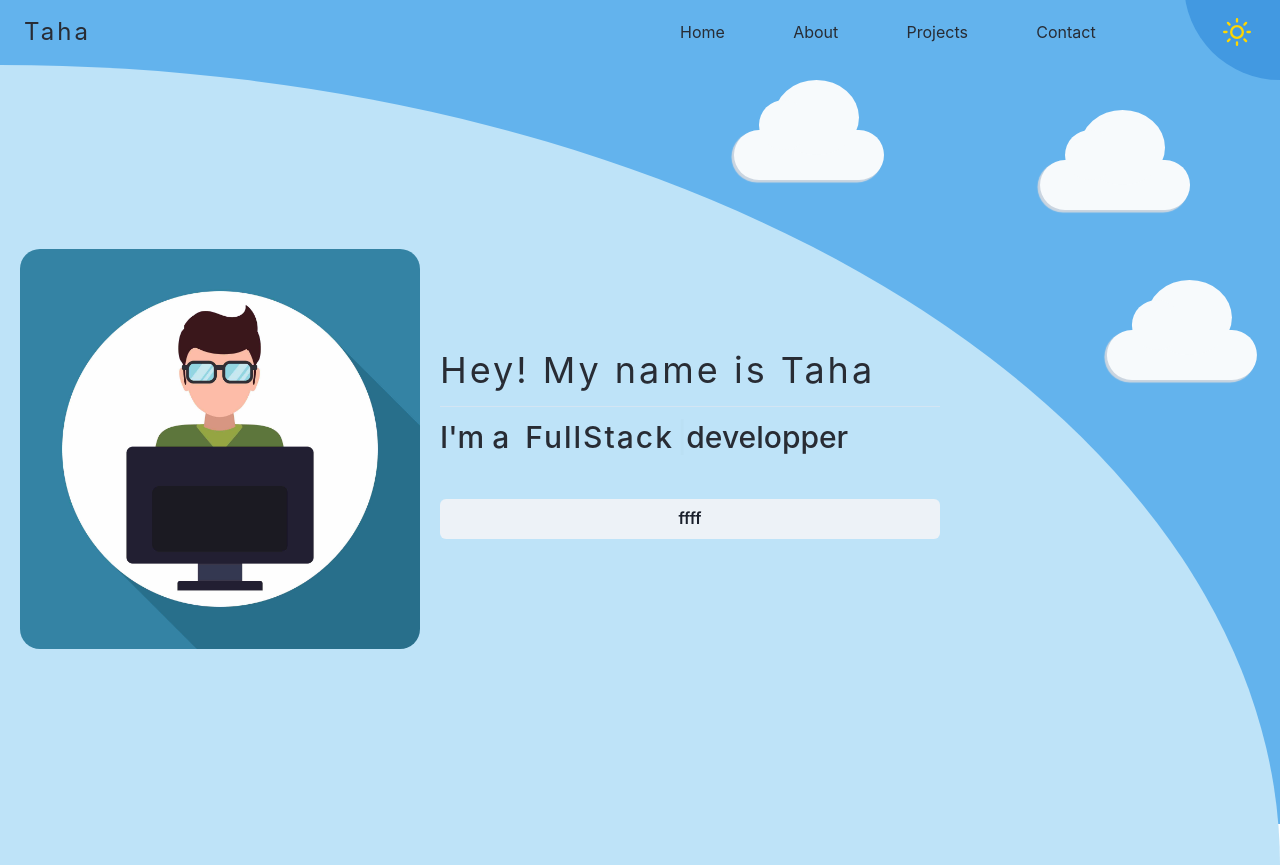
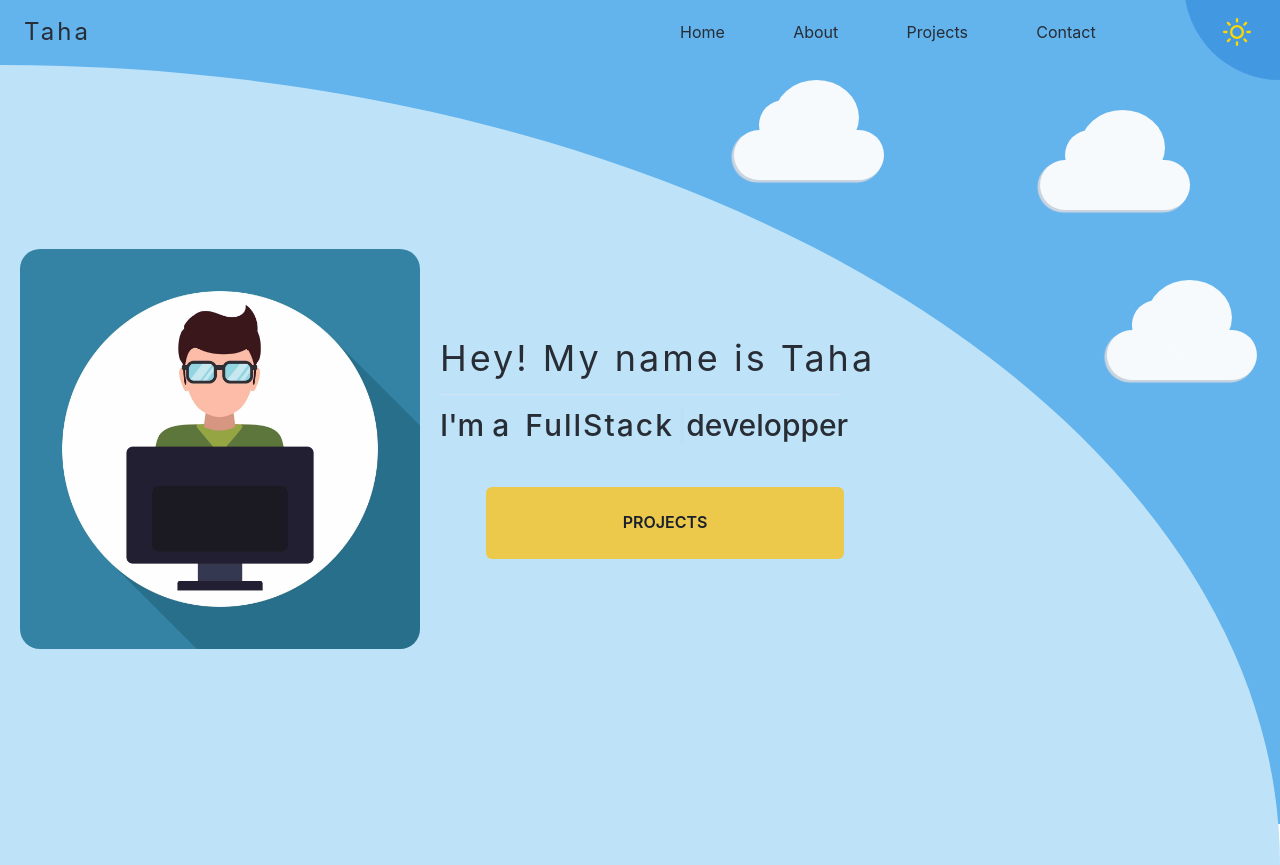
Before and after one commit to tahasama/myPortfolio, a React (Create React App) app: page / in a window 1280 px wide. Built offline with nearby package versions, Linux system fonts and the light colour scheme.

Commit message:
hero page in progress button

```diff
--- a/src/components/home.tsx
+++ b/src/components/home.tsx
@@ -13,10 +13,12 @@ import devNight from "../images/devNight2.png";
 import devDay from "../images/devDay.jpg";
 import CloudNstars from "./cloudNstars";
 // import { ArrowForwardIcon } from "@chakra-ui/icons";
+import { motion } from "framer-motion";
 
 const Home = () => {
   const colorOnLight = useColorModeValue("blue.100", "purple.900");
   const bglOnLight = useColorModeValue("blue.300", "gray.900");
+  const buttonLight = useColorModeValue("yellow.400", "purple.400");
   const { colorMode } = useColorMode();
 
   return (
@@ -39,14 +41,10 @@ const Home = () => {
         mt: "65px",
         transform: " rotate(180deg)",
         zIndex: 1,
-        // shadow: "2xl",
       }}
     >
-      {/* {s.map((v: any) => ( */}
-      {/* <Box position={"absolute"} top={`${v}px`} left={`${v * 30}px`}> */}
       <CloudNstars />
 
-      {/* ))} */}
       {colorMode !== "light" ? (
         <Img
           position={"relative"}
@@ -61,7 +59,6 @@ const Home = () => {
         ></Img>
       ) : (
         <Img
-          // position={"absolute"}
           position={"relative"}
           mx={5}
           mt={[0, 50]}
@@ -74,66 +71,54 @@ const Home = () => {
         ></Img>
       )}
       <Flex
-        // bg={"white"}
         zIndex={2}
         flexDirection="column"
-        // float={"right"}
         position="relative"
-        // left={[2, 3, 12, 24]}
-        // mx={[-400, 0, -2, 5]}
         lineHeight={"taller"}
         top={["-40", 0]}
-        w={[300, 500]}
-        // bg={"red"}
-        // mt={"16"}
+        w={[300, 330, 450]}
+        // alignItems={["center", "baseline"]}
       >
-        {/* {cloud} */}
-        {/* <Cloud /> */}
-        {/* <Flex
-          alignItems={"center"}
-          justifyContent={"center"}
-          flexDirection={"column"}
-          //   w={["100vw", "auto"]}
-          bg={"red"}
-        > */}
         <Box
           fontSize={["lg", "xl", "2xl", "3xl", "4xl", "5xl"]}
           letterSpacing={3}
           fontWeight={[500, 400]}
-          // mt={[-20, 0, 0, 0]}
           flexWrap="wrap"
         >
           Hey! My name is Taha
         </Box>
         <Box>
-          <Divider />
+          <Divider w={[300, 280, 320, 380, 400]} />
         </Box>
-        {/* <Box fontSize="4xl"> My name is Taha</Box> */}
         <Flex
           fontSize={["md", "lg", "xl", "2xl", "3xl"]}
           fontWeight={[600, 500]}
-          // flexWrap="wrap"
         >
           I'm a &nbsp;
           <Hero />
           developper
         </Flex>
-        {/* </Flex> */}
-        {/* <Button
-          rightIcon={<ArrowForwardIcon />}
-          colorScheme="teal"
-          variant="outline"
-          p={0}
-          // mt={"16"}
-          w={"28vw"}
-          h={"10vh"}
-          top={"12"}
+        <motion.div
+          style={{ margin: "auto" }}
+          whileHover={{
+            y: [-1, 4, -1],
+            transition: { duration: 1, repeat: Infinity },
+          }}
         >
-          Potfolio
-        </Button> */}
-        <Button top={["10", "8"]} mb={2}>
-          ffff
-        </Button>
+          <Button
+            position={"relative"}
+            alignContent="center"
+            top={["10", "8"]}
+            m={"auto"}
+            variant="solid"
+            p={0}
+            w={["38vw", "28vw"]}
+            h={"9vh"}
+            bg={buttonLight}
+          >
+            PROJECTS
+          </Button>
+        </motion.div>
       </Flex>
     </Flex>
   );
```
